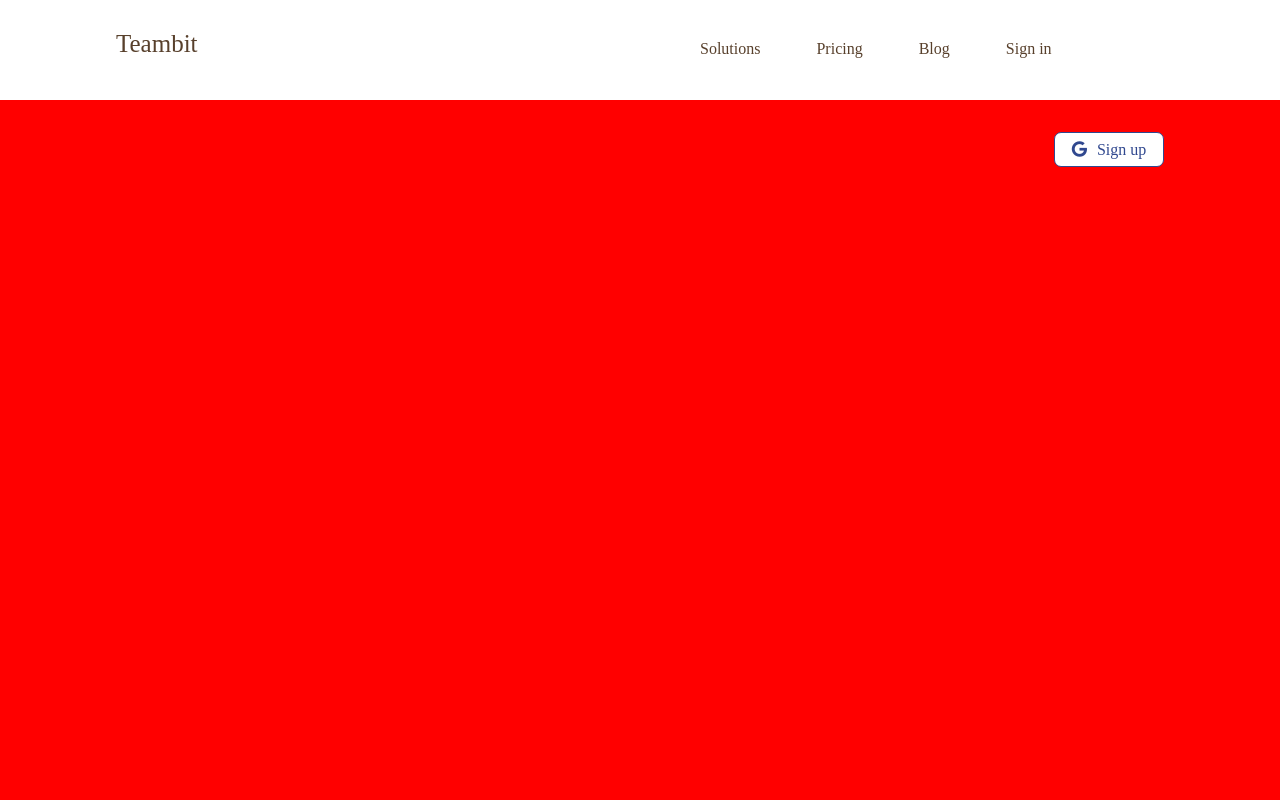
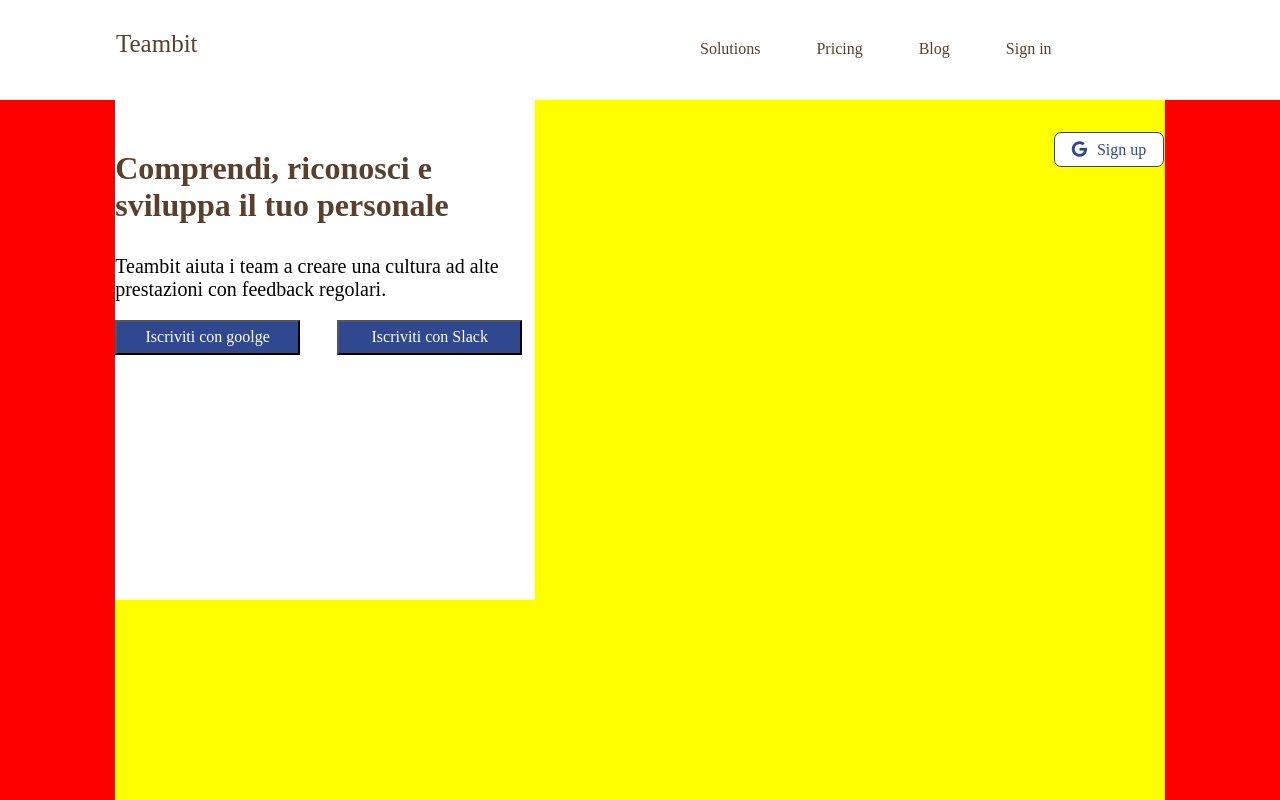
Before and after one commit to Giosco25/node-sass-teambit, a website: page first_app/index.html in a window 1280 px wide. Shown: the top 800 px of the page. Drawn offline with Linux system fonts and the light colour scheme.

Commit message:
creazione prima parte main

```diff
--- a/first_app/index.html
+++ b/first_app/index.html
@@ -22,9 +22,19 @@
             </div>
         </header>
         <main>
-            <section class="first-section">
+            <div class="container">
+                <div class="section-right">
 
-            </section>
+                    <h1>Comprendi, riconosci e sviluppa il tuo personale</h1>
+                    <p>Teambit aiuta i team a creare una cultura ad alte prestazioni con feedback regolari.</p>
+                    <div class="btn-first-section">
+                    <button>Iscriviti con goolge</button>
+                    <button class="btn-slack">Iscriviti con Slack</button>
+                    </div>
+
+
+                </div>
+
                 <section class="second-section">
 
                 </section>
@@ -34,6 +44,8 @@
                 <section class="start-teambit">
 
                 </section>
+            </div>
+
         </main>
         <footer>
         </footer>
--- /dev/null
+++ b/first_app/src/scss/partials/_main.scss
@@ -0,0 +1,40 @@
+main{
+    background-color: red;
+    height: 1250px;
+    width: 100%;
+}
+.container{
+    width: 82%;
+    height: 100%;
+    background: yellow;
+    display: flex;
+    margin: auto;
+}
+.section-right{
+    width: 40%;
+    height: 500px;
+    background: white;
+
+    h1{
+        color:#58402c;
+        margin-top: 50px;
+    }
+
+    p{
+        font-size: 20px;
+        padding-top: 10px;
+
+     }
+    .btn-first-section{
+        padding-top: 19px;
+    }
+    .btn-first-section button{
+        background-color: $colore_button;
+        color: white;
+        width: 185px;
+        height: 35px;
+       }
+   }
+   .btn-slack{
+       margin-left: 33px;
+   }
--- a/first_app/src/scss/style.scss
+++ b/first_app/src/scss/style.scss
@@ -3,11 +3,8 @@
 @import 'partials/_normalize';
 @import 'partials/_header';
 @import 'partials/_navbar_menu';
-main{
-    background-color: red;
-    height: 1250px;
-    width: 100%;
-}
+@import 'partials/_main.scss';
+
 
 footer{
     height: 490px;
```
Also changed, not shown: first_app/dist/style.css. Lines whose indentation alone changed are shown as unchanged.
